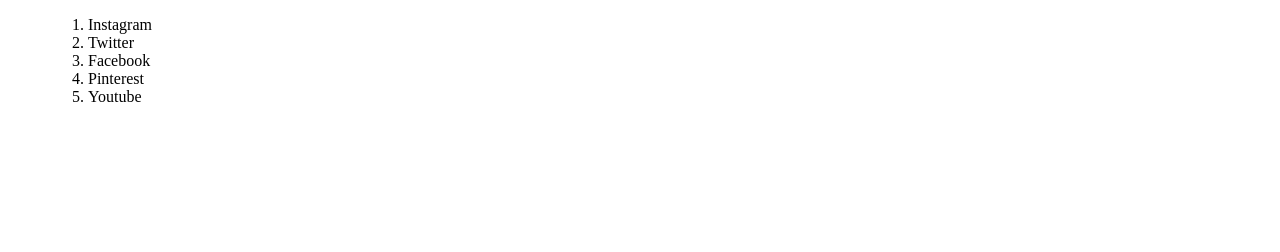
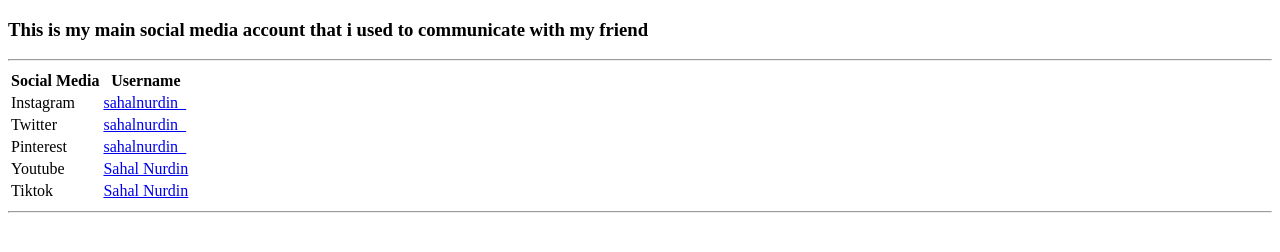
Before and after one commit to SahalN/CV-HTML-Website, a plain HTML site: page SocialMedia.html in a window 1280 px wide. Drawn offline with Linux system fonts and the light colour scheme.

Commit message:
second commit

```diff
--- a/SocialMedia.html
+++ b/SocialMedia.html
@@ -1,18 +1,43 @@
 <!DOCTYPE html>
 <html lang="en" dir="ltr">
+
 <head>
   <meta charset="utf-8">
   <title>Social Media</title>
+  <link rel="stylesheet" href="css/styles.css">
 </head>
+
 <body>
-    <ul>
-      <ol>
-        <li>Instagram</li>
-        <li>Twitter</li>
-        <li>Facebook</li>
-        <li>Pinterest</li>
-        <li>Youtube</li>
-      </ol>
-    </ul>
+  <h3>This is my main social media account that i used to communicate with my friend</h3>
+  <hr>
+  <table>
+    <tr>
+      <th>Social Media</th>
+      <th>Username</th>
+    </tr>
+    <tr>
+      <td>Instagram</td>
+      <td><a href="#">sahalnurdin_</a></td>
+    </tr>
+    <tr>
+      <td>Twitter</td>
+      <td><a href="#">sahalnurdin_</a></td>
+    </tr>
+    <tr>
+      <td>Pinterest</td>
+      <td><a href="#">sahalnurdin_</a></td>
+    </tr>
+    <tr>
+      <td>Youtube</td>
+      <td><a href="#">Sahal Nurdin</a></td>
+    </tr>
+    <tr>
+      <td>Tiktok</td>
+      <td><a href="#">Sahal Nurdin</a></td>
+    </tr>
+  </table>
+  <hr>
+
 </body>
+
 </html>
```
Lines whose indentation alone changed are shown as unchanged.
